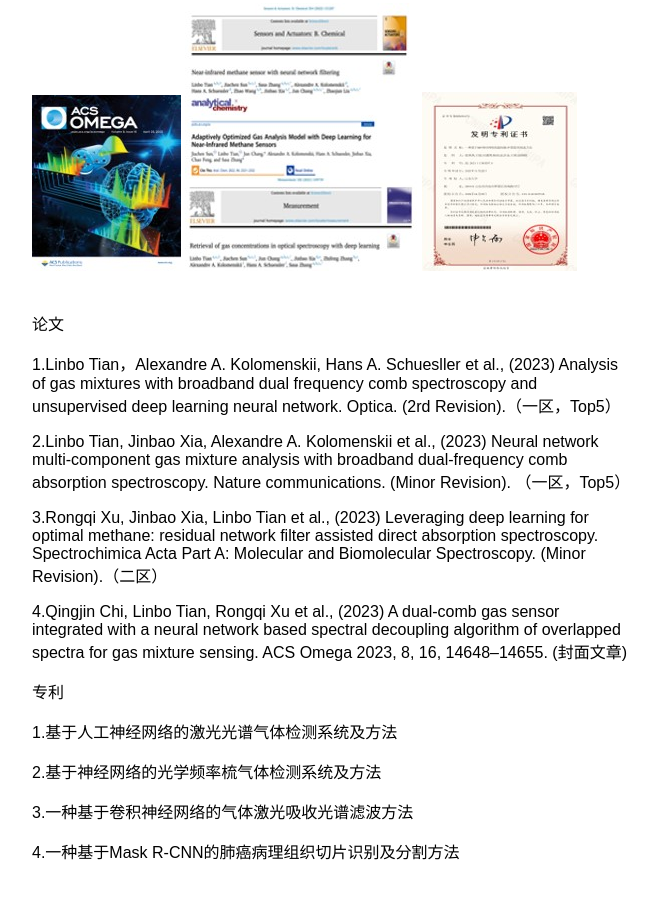
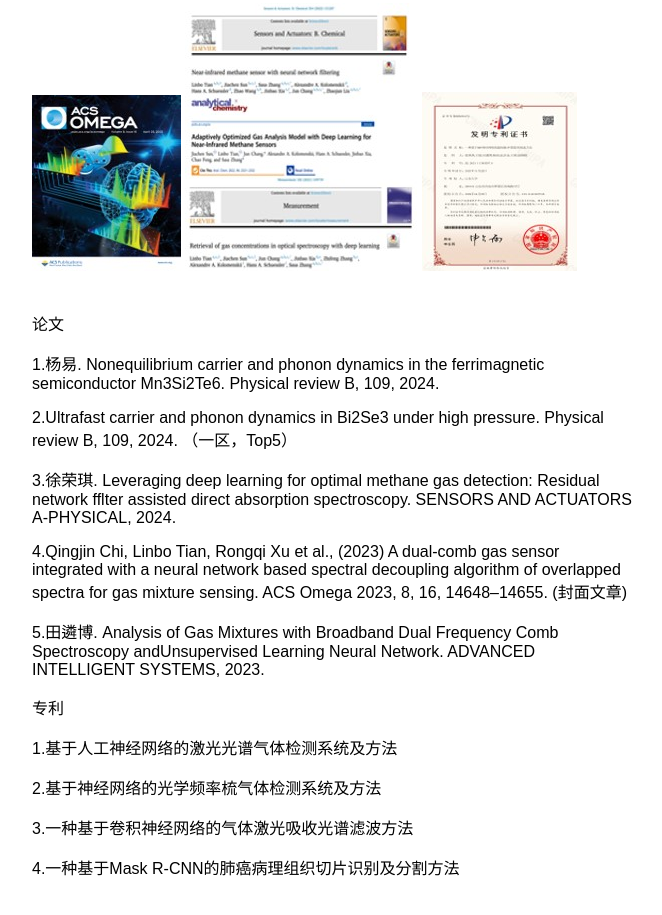
Before and after one commit to yiwen96f/0606, a plain HTML site: page index.html in a window 1280 px wide. Shown: the part 3353-4268 px from the top of the page, without its empty margins (308-970 px from the left). Drawn offline with Linux system fonts and the light colour scheme.

Commit message:
index.html

```diff
--- a/index.html
+++ b/index.html
@@ -55,11 +55,13 @@
             <img src="ima1.jpg" alt="部分论文">
        <img src="ima3.jpg" alt="专利证书">
 
+
             <p>论文</p>
-          <p>1.Linbo Tian，Alexandre A. Kolomenskii, Hans A. Schuesller et al., (2023) Analysis of gas mixtures with broadband dual frequency comb spectroscopy and unsupervised deep learning neural network. Optica. (2rd Revision).（一区，Top5）</p>
-<p>2.Linbo Tian, Jinbao Xia, Alexandre A. Kolomenskii et al., (2023) Neural network multi-component gas mixture analysis with broadband dual-frequency comb absorption spectroscopy. Nature communications. (Minor Revision). （一区，Top5）</p>
-<p>3.Rongqi Xu, Jinbao Xia, Linbo Tian et al., (2023) Leveraging deep learning for optimal methane: residual network filter assisted direct absorption spectroscopy. Spectrochimica Acta Part A: Molecular and Biomolecular Spectroscopy. (Minor Revision).（二区）</p>
+          <p>1.杨易. Nonequilibrium carrier and phonon dynamics in the ferrimagnetic semiconductor Mn3Si2Te6.  Physical review B,  109,  2024. </p>
+<p>2.Ultrafast carrier and phonon dynamics in Bi2Se3 under high pressure.  Physical review B,  109,  2024. （一区，Top5）</p>
+<p>3.徐荣琪. Leveraging deep learning for optimal methane gas detection: Residual network fflter assisted direct absorption spectroscopy.  SENSORS AND ACTUATORS A-PHYSICAL,  2024. </p>
 <p>4.Qingjin Chi, Linbo Tian, Rongqi Xu et al., (2023) A dual-comb gas sensor integrated with a neural network based spectral decoupling algorithm of overlapped spectra for gas mixture sensing. ACS Omega 2023, 8, 16, 14648–14655. (封面文章)</p>
+<p>5.田遴博. Analysis of Gas Mixtures with Broadband Dual Frequency Comb Spectroscopy andUnsupervised Learning Neural Network.  ADVANCED INTELLIGENT SYSTEMS,  2023. </p>
 
 <p>专利</p>
 <p>1.基于人工神经网络的激光光谱气体检测系统及方法</p>
```
